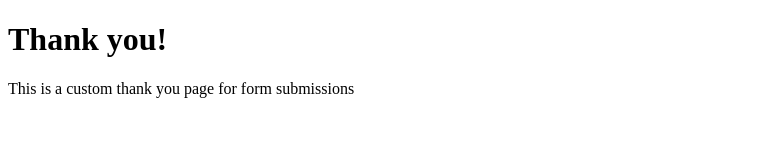
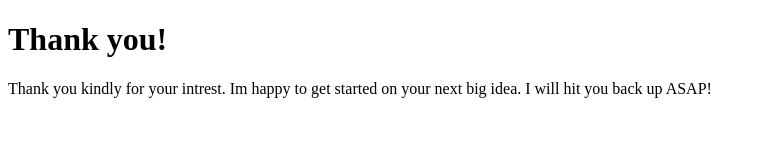
Before and after one commit to trudesigns/newStuff, a Gatsby site: page /thanks in a window 1280 px wide. Shown: the whole page, without its empty margins (0-765 px from the left). Built offline with nearby package versions, Linux system fonts and the light colour scheme; Gatsby itself is replaced by a stand-in of ours.

Commit message:
last week updates, contact page and content

```diff
--- a/src/pages/thanks.js
+++ b/src/pages/thanks.js
@@ -3,6 +3,9 @@ import React from 'react'
 export default () => (
   <div>
     <h1>Thank you!</h1>
-    <p>This is a custom thank you page for form submissions</p>
+    <p>
+      Thank you kindly for your intrest. Im happy to get started on your next
+      big idea. I will hit you back up ASAP!
+    </p>
   </div>
 )
```
Also changed, not shown: package.json (+6 -1 lines), 1 other file.
